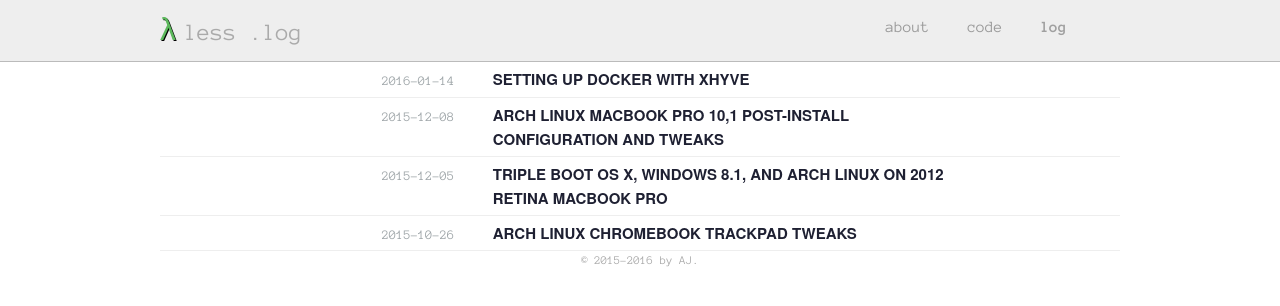
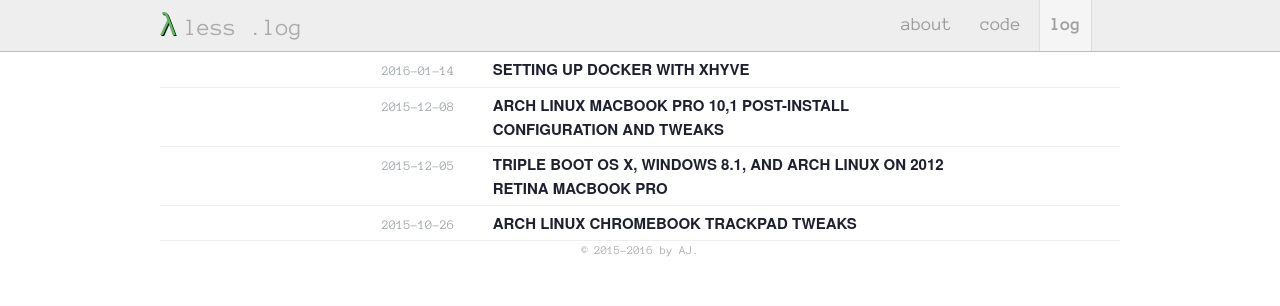
Before and after one commit to 0x414A/0x414a.github.io, a Jekyll site: the page built from index.md, in a window 1280 px wide. Shown: the top 306 px of the page. Built offline with Jekyll 4.4.1, drawn with Linux system fonts in a browser that asks for light colours; nearby versions of some CDN libraries.

Commit message:
Tweak nav header style.

```diff
--- a/assets/stylesheets/blog.css
+++ b/assets/stylesheets/blog.css
@@ -41,7 +41,7 @@
 
 .blog-content {
     margin: 0;
-    padding: 25px 0px;
+    padding: 0;
     border-bottom: solid 1px transparent;
     color: #424242;
 }
--- a/assets/stylesheets/header.css
+++ b/assets/stylesheets/header.css
@@ -1,6 +1,6 @@
 .header {
     margin-top: 0;
-    padding: 5px;
+    padding: 0;
     font-family: 'Anonymous Pro', sans-serif;
     background: #eee;
     border-bottom: solid 1px #bbb;
--- a/assets/stylesheets/nav.css
+++ b/assets/stylesheets/nav.css
@@ -24,9 +24,9 @@
     color: #999;
     text-decoration: none;
     font-family: "Anonymous Pro", sans-serif;
-    font-size: 12pt;
+    font-size: 14pt;
     text-transform: lowercase;
-    padding: 10px 15px 10px 15px;
+    padding: 10px 10px 11px;
 }
 
 .nav-item-social {
@@ -37,6 +37,7 @@
 }
 
 .nav-item:hover {
+    background: #f5f5f5;
     color: #aaa;
 }
 
@@ -46,6 +47,9 @@
 }
 
 .nav-item-active {
+  background: #f5f5f5;
   color: #a0a0a0;
   font-weight: bold;
+  border-left: solid 1px #ddd;
+  border-right: solid 1px #ddd;
 }
```
Also changed, not shown: README.md.
